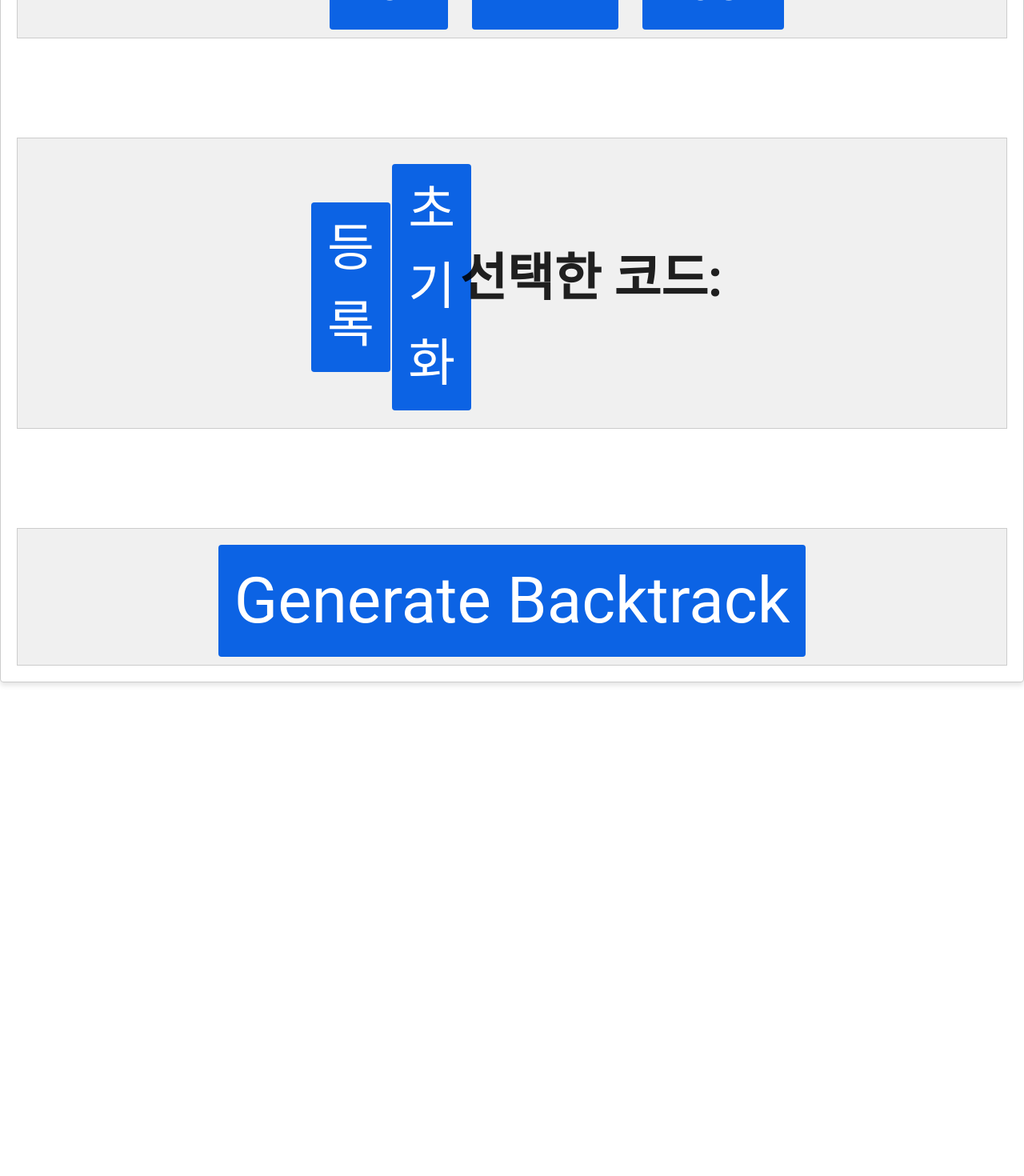
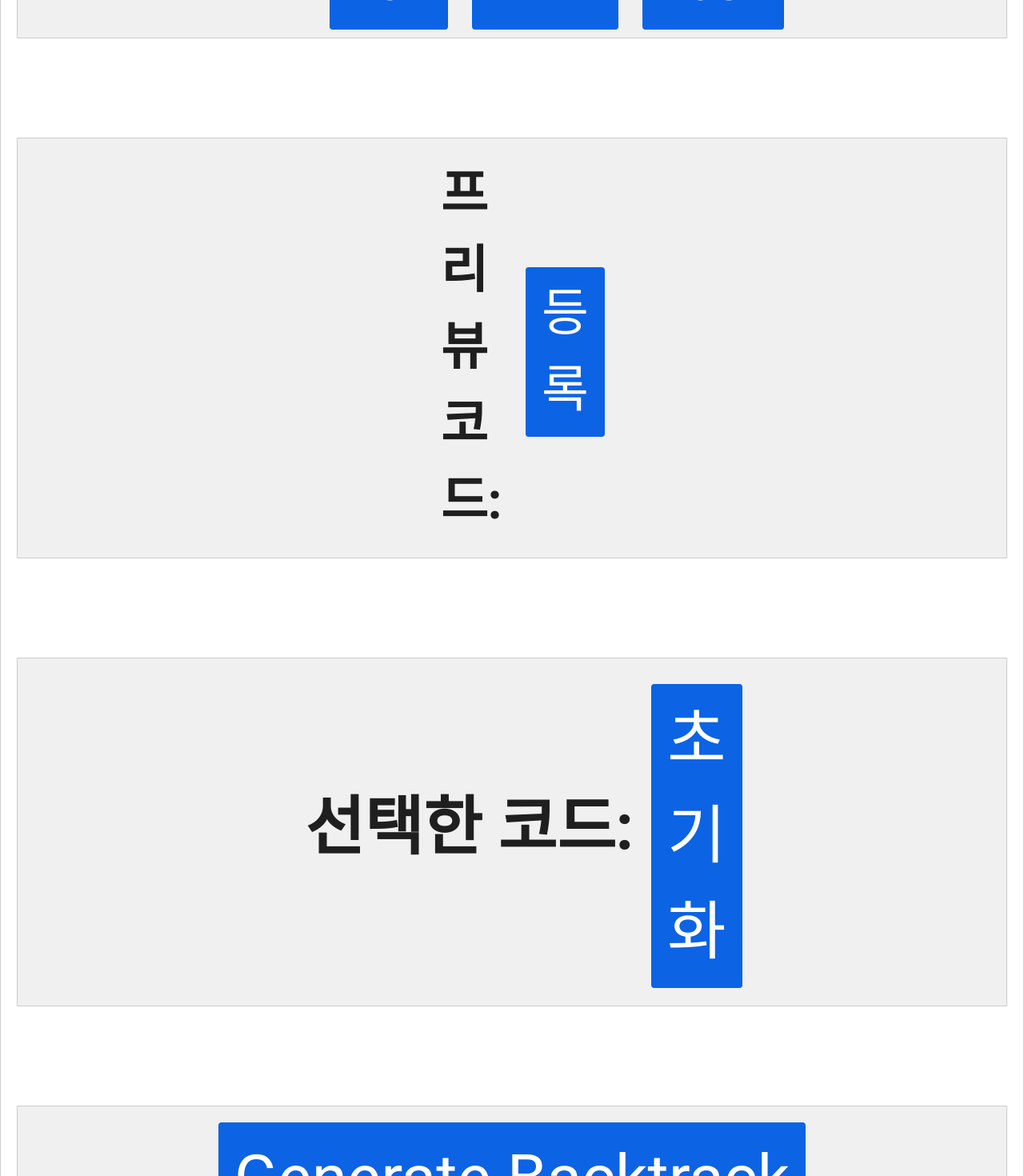
Before and after one commit to sh5080/BackTrack, a Vue app: page / in a window 1280 px wide. Shown: the part 1129-2599 px from the top of the page at 80% size. Before the commit the page ends 1982 px from the top, so only its background shows below. Built offline with nearby package versions, Linux system fonts and the light colour scheme.

Commit message:
feat: 코드 등록 이전 프리뷰 구현중

```diff
--- a/src/components/BacktrackGenerator.vue
+++ b/src/components/BacktrackGenerator.vue
@@ -211,22 +211,46 @@
             "
           >
             <v-col cols="1">
+              <label class="key-label">프리뷰 코드:</label>
+              <div class="chord-list">
+                <span class="chord" v-for="chord in previewChords" :key="chord">
+                  {{ chord }}
+                </span>
+              </div>
+            </v-col>
+            <v-col cols="1">
               <button class="register-button" @click="registerBacktrack">
                 등록
               </button>
             </v-col>
-            <v-col cols="1">
-              <button class="reset-button" @click="resetSelections">
-                초기화
-              </button>
-            </v-col>
 
+            <!-- dd -->
+          </div>
+        </v-col>
+      </v-row>
+
+      <v-row>
+        <v-col cols="12">
+          <div
+            class="input-group"
+            style="
+              background-color: #f0f0f0;
+              padding: 10px;
+              border: 1px solid #ccc;
+              font-size: 500%;
+            "
+          >
             <label class="key-label">선택한 코드:</label>
             <div class="chord-list">
               <span class="chord" v-for="chord in selectedChords" :key="chord">
                 {{ chord }}
               </span>
             </div>
+            <v-col cols="1">
+              <button class="reset-button" @click="resetSelections">
+                초기화
+              </button>
+            </v-col>
           </div>
         </v-col>
       </v-row>
@@ -270,6 +294,7 @@ export default {
       selectedModifier_67: "",
       selectedModifier_b5: "",
       selectedModifier_tension: "",
+      previewChords: [],
       selectedChords: [],
       bpm: 60,
       measure: 4,
@@ -350,9 +375,51 @@ export default {
     toggleButton(prop, value) {
       if (this[prop] === value) {
         this[prop] = "";
+        this.previewChords = [];
       } else {
         this[prop] = value;
+        this.registerChord();
       }
+    },
+    // registerChord() {
+    //   const chord =
+    //     this.selectedKey +
+    //     this.selectedModifier_fs +
+    //     this.selectedExtend +
+    //     this.selectedModifier_67 +
+    //     this.selectedModifier_b5 +
+    //     this.selectedModifier_tension;
+    //   this.previewChords.push(chord);
+    //   return this.previewChords;
+    // },
+    registerChord() {
+      // 선택한 key 값
+      const key = this.selectedKey + this.selectedModifier_fs;
+
+      // 선택한 extends와 tensions 값
+      const extendsValue = this.selectedExtend || "";
+      const tensionsValue =
+        this.selectedModifier_67 +
+          this.selectedModifier_b5 +
+          this.selectedModifier_tension || "";
+
+      // 프리뷰 코드 생성
+      const chord = key + extendsValue + tensionsValue;
+
+      // 이미 해당 코드가 프리뷰 코드 배열에 있는지 확인
+      const index = this.previewChords.findIndex((existingChord) =>
+        existingChord.includes(key)
+      );
+
+      // 이미 해당 코드가 있는 경우 업데이트
+      if (index > -1) {
+        this.previewChords[index] = chord;
+      } else {
+        // 없는 경우 새로 추가
+        this.previewChords.push(chord);
+      }
+
+      return this.previewChords;
     },
 
     registerBacktrack() {
@@ -367,10 +434,6 @@ export default {
       return this.selectedChords;
     },
     resetSelections() {
-      this.selectedKey = "";
-      this.selectedExtend = "";
-      this.selectedBpm = "";
-      this.selectedMeasure = "";
       this.selectedChords = [];
     },
 
```
